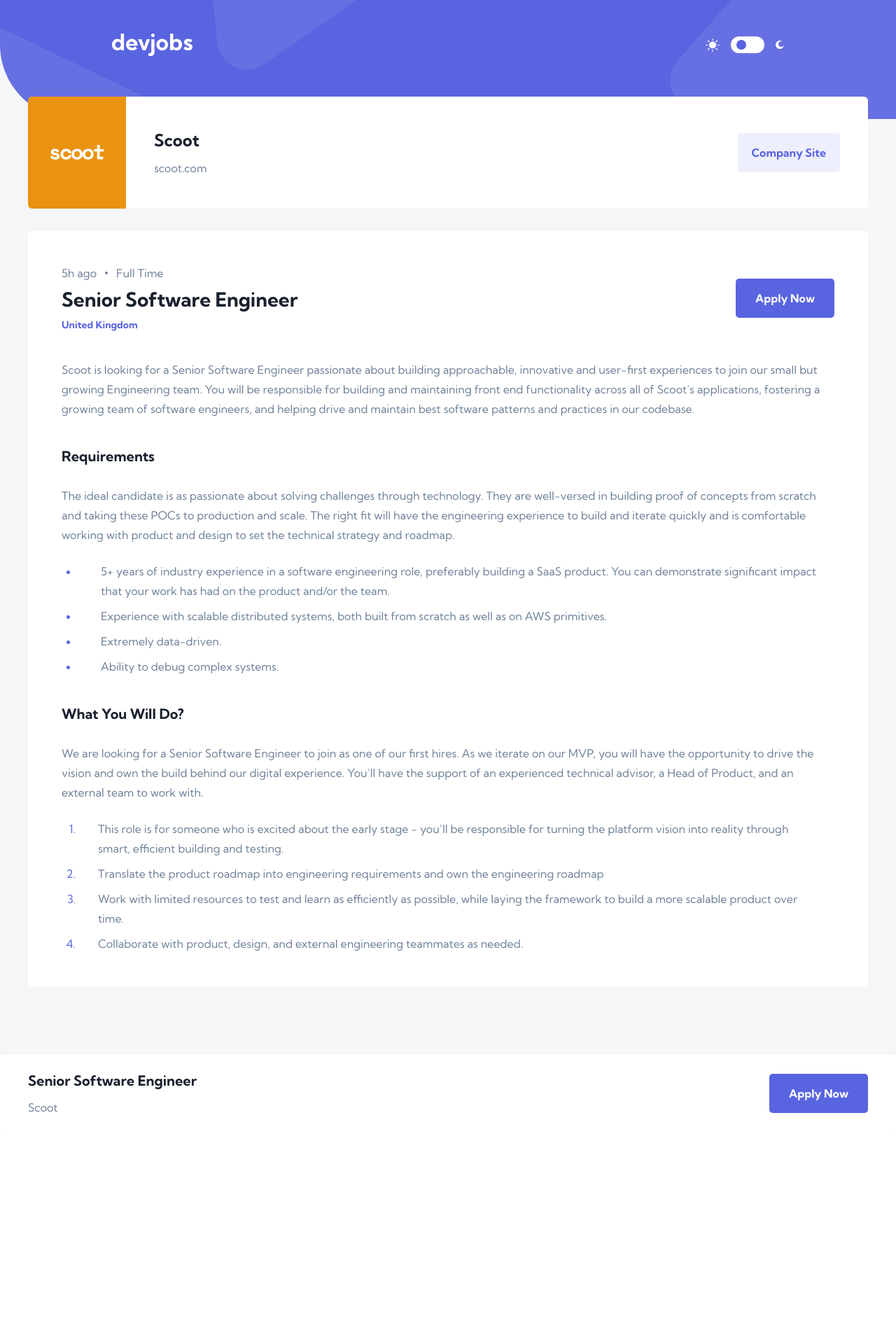
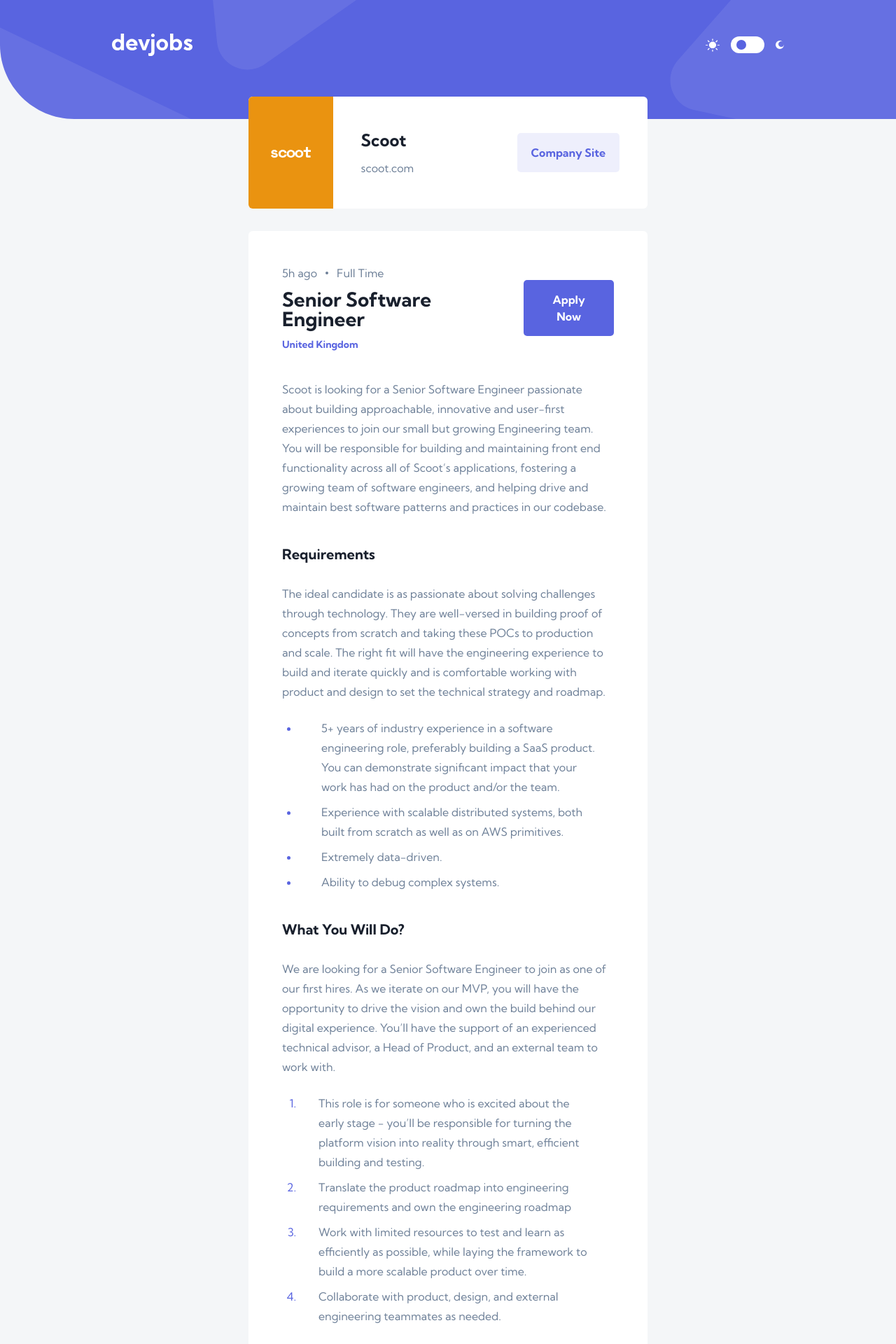
Before and after one commit to arpit8392/fem-challenge-40-devjobs-web-app, a Next.js app: page /job/1 in a window 1280 px wide. Shown: the top 1920 px of the page at 70% size. Before the commit the page ends 1618 px from the top, so only its background shows below. Built offline with nearby package versions, Linux system fonts and the light colour scheme.

Commit message:
Job Details - Desktop Layout

```diff
--- a/components/JobDetails.tsx
+++ b/components/JobDetails.tsx
@@ -28,7 +28,7 @@
 
 	return (
 		<div className='flex flex-col gap-6 md:gap-8'>
-			<section className='relative mx-6 -mt-4 flex flex-col items-center rounded-md bg-white pb-8 pt-12 dark:bg-veryDarkBlue md:mx-10 md:-mt-8 md:flex-row md:overflow-hidden md:py-0'>
+			<section className='relative mx-6 -mt-4 flex flex-col items-center rounded-md bg-white pb-8 pt-12 dark:bg-veryDarkBlue md:mx-10 md:-mt-8 md:flex-row md:overflow-hidden md:py-0 lg:mx-[355px]'>
 				<div className='absolute -top-6 md:hidden'>
 					<CompanyLogo data={{ logo, company, logoBackground }} />
 				</div>
@@ -42,7 +42,7 @@
 						className='object-contain px-8'
 					/>
 				</div>
-				<div className='flex flex-col items-center gap-6 md:w-full md:flex-row md:justify-between md:px-10 '>
+				<div className='flex flex-col items-center gap-6 md:w-full md:flex-row md:justify-between md:px-10'>
 					<div className='flex flex-col items-center gap-3 md:items-start '>
 						<h1 className='text-xl font-bold text-veryDarkBlue dark:text-white md:text-2xl'>
 							{company}
@@ -57,7 +57,7 @@
 					</Link>
 				</div>
 			</section>
-			<section className='mx-6 flex flex-col gap-10 rounded-md bg-white px-6 py-10 dark:bg-veryDarkBlue md:mx-10 md:p-12'>
+			<section className='mx-6 flex flex-col gap-10 rounded-md bg-white px-6 py-10 dark:bg-veryDarkBlue md:mx-10 md:p-12 lg:mx-[355px]'>
 				<div className='flex flex-col gap-14 md:flex-row md:items-center md:justify-between '>
 					<div className='flex flex-col gap-2 md:gap-3'>
 						<ContractMetaData data={{ contract, postedAt }} />
@@ -77,7 +77,7 @@
 				<Requirements data={{ requirements }} />
 				<Role data={{ role }} />
 			</section>
-			<footer className='mt-16 flex justify-center rounded-md bg-white p-6 dark:bg-veryDarkBlue md:items-center md:justify-between md:px-10'>
+			<footer className='mt-16 flex justify-center rounded-md bg-white p-6 dark:bg-veryDarkBlue md:items-center md:justify-between md:px-10 lg:px-[355px]'>
 				<div className='hidden flex-col gap-3 md:flex'>
 					<h4 className='text-xl font-bold text-veryDarkBlue dark:text-white'>
 						{position}
```
